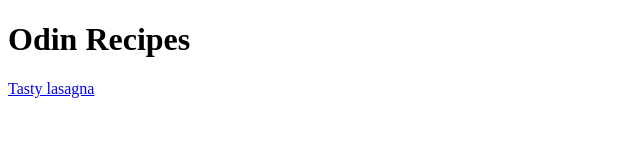
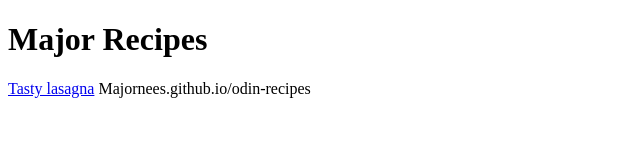
Before and after one commit to Majornees/odin-recipes, a plain HTML site: page index.html in a window 1280 px wide. Shown: the whole page, without its empty margins (0-640 px from the left). Drawn offline with Linux system fonts and the light colour scheme.

Commit message:
Changed the name of the recipes.

```diff
--- a/index.html
+++ b/index.html
@@ -6,7 +6,9 @@
     <title>Document</title>
 </head>
 <body>
-    <h1>Odin Recipes</h1>
+    <h1>Major Recipes</h1>
     <a href="recipes/lasagna.html">Tasty lasagna</a>
 </body>
 </html>
+
+Majornees.github.io/odin-recipes
```
